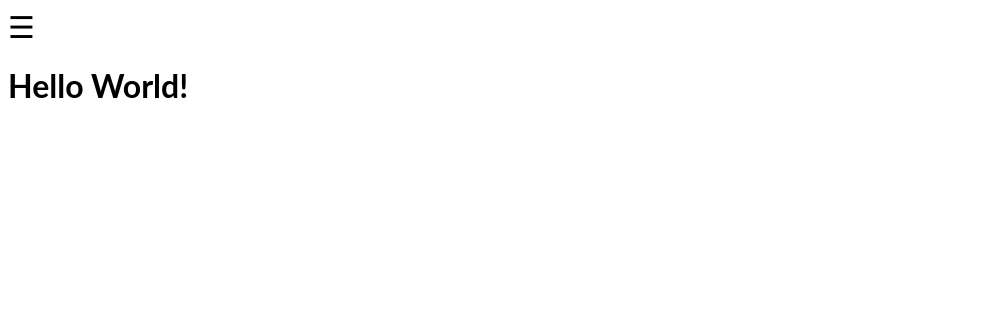
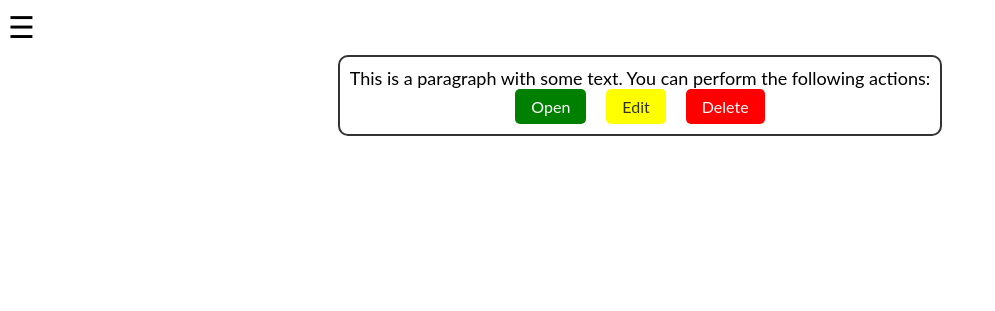
Before and after one commit to Halawany/bookmarks, a Django app: page / in a window 1280 px wide. Shown: the top 311 px of the page, without its empty margins (0-995 px from the left). Run offline with Django 4.2, Linux system fonts and the light colour scheme.

Commit message:
Added some new styles for bookmarks page

```diff
--- a/bookmark/urls.py
+++ b/bookmark/urls.py
@@ -1,6 +1,9 @@
 from django.urls import path
+from django.conf import settings
+from django.conf.urls.static import static
+
 from .views import HomeView
 
 urlpatterns = [
     path('', HomeView.as_view(), name='home'),
-]
+] + static(settings.STATIC_URL, document_root=settings.STATIC_ROOT)
--- a/static/css/main.css
+++ b/static/css/main.css
@@ -43,3 +43,129 @@ body {
   .sidenav {padding-top: 15px;}
   .sidenav a {font-size: 18px;}
 }
+
+/* Bookmark box */
+.box {
+  display: flex;
+  flex-direction: column;
+  align-items: center;
+  justify-content: center;
+  padding: 10px;
+  border: 2px solid #333;
+  border-radius: 10px;
+  margin: 10px auto;
+  width: max-content;
+  transition: transform 0.3s;
+  cursor: pointer;
+}
+
+.box:hover {
+  transform: scale(1.05);
+  box-shadow: 0 0 10px rgba(0, 0, 0, 0.2);
+}
+
+p {
+  margin: 0;
+  font-size: 18px;
+  text-align: center;
+}
+
+.options {
+  display: flex;
+  justify-content: center;
+}
+
+.option {
+  text-decoration: none;
+  padding: 8px 16px;
+  border-radius: 5px;
+  margin: 0 10px;
+  transition: background-color 0.3s, color 0.3s;
+}
+
+.option.open {
+  background-color: green;
+  color: white;
+}
+
+.option.edit {
+  background-color: yellow;
+  color: #333;
+}
+
+.option.delete {
+  background-color: red;
+  color: white;
+}
+
+/* edit popup */
+.popup {
+display: none;
+position: fixed;
+top: 0;
+left: 0;
+width: 100%;
+height: 100%;
+background-color: rgba(0, 0, 0, 0.7);
+display: flex;
+justify-content: center;
+align-items: center;
+z-index: 1;
+backdrop-filter: blur(5px);
+}
+
+.popup-content {
+background-color: #fff;
+padding: 20px;
+width: 60%;
+max-width: 400px;
+border-radius: 10px;
+box-shadow: 0 2px 10px rgba(0, 0, 0, 0.2);
+text-align: center;
+position: relative;
+}
+
+.close {
+position: absolute;
+top: 10px;
+right: 10px;
+font-size: 20px;
+cursor: pointer;
+}
+
+input {
+display: block;
+margin: 10px auto;
+padding: 10px;
+width: 90%;
+border: 1px solid #ccc;
+border-radius: 5px;
+}
+
+button {
+margin: 10px;
+padding: 10px 20px;
+border: none;
+border-radius: 5px;
+cursor: pointer;
+}
+
+#saveEdit {
+background-color: green;
+color: white;
+}
+
+#cancelEdit {
+background-color: red;
+color: white;
+}
+
+#confirmDelete {
+background-color: red;
+color: white;
+}
+
+#cancelDelete {
+background-color: green;
+color: white;
+}
--- a/static/js/script.js
+++ b/static/js/script.js
@@ -1,8 +1,69 @@
 // Navbar
 function openNav() {
-    document.getElementById("mySidenav").style.width = "100%";
-  }
+  document.getElementById("mySidenav").style.width = "100%";
+}
 
 function closeNav() {
-    document.getElementById("mySidenav").style.width = "0";
-  }
+  document.getElementById("mySidenav").style.width = "0";
+}
+
+// Bookmarks box
+// document.querySelector('.box').addEventListener('click', function () {
+//   // Example: Alert a message when the box is clicked
+//   alert('Box clicked! You can perform actions here.');
+// });
+
+// Edit popup
+const editButton = document.querySelector('.option.edit');
+const editPopup = document.querySelector('.popup#editPopup');
+const editClose = document.querySelector('.close#editClose');
+const saveEditButton = document.getElementById('saveEdit');
+const cancelEditButton = document.getElementById('cancelEdit');
+
+// Initially hide the popup
+editPopup.style.display = 'none';
+
+editButton.addEventListener('click', () => {
+  editPopup.style.display = 'block';
+});
+
+editClose.addEventListener('click', () => {
+  editPopup.style.display = 'none';
+});
+
+saveEditButton.addEventListener('click', () => {
+  // Handle saving the edit data here
+  editPopup.style.display = 'none';
+});
+
+cancelEditButton.addEventListener('click', () => {
+  // Handle canceling the edit action here
+  editPopup.style.display = 'none';
+});
+
+// Delete popup
+const deleteButton = document.querySelector('.option.delete');
+const deletePopup = document.querySelector('.popup#deletePopup');
+const deleteClose = document.querySelector('.close#deleteClose');
+const confirmDeleteButton = document.getElementById('confirmDelete');
+const cancelDeleteButton = document.getElementById('cancelDelete');
+
+// Initially hide the delete popup
+deletePopup.style.display = 'none';
+
+deleteButton.addEventListener('click', () => {
+  deletePopup.style.display = 'block';
+});
+
+deleteClose.addEventListener('click', () => {
+  deletePopup.style.display = 'none';
+});
+
+confirmDeleteButton.addEventListener('click', () => {
+  // Handle the delete action here
+  deletePopup.style.display = 'none';
+});
+
+cancelDeleteButton.addEventListener('click', () => {
+  deletePopup.style.display = 'none';
+});
--- a/templates/base.html
+++ b/templates/base.html
@@ -5,7 +5,7 @@
     <meta charset="UTF-8">
     <meta http-equiv="X-UA-Compatible" content="IE=edge">
     <meta name="viewport" content="width=device-width, initial-scale=1.0">
-    <link rel="stylesheet" href="{% static 'css/main.css' %}">
+    <link rel="stylesheet" type="text/css" href="{% static 'css/main.css' %}">
     <title>{% block title%}{% endblock %}</title>
 </head>
 <body>
--- a/templates/bookmark/home.html
+++ b/templates/bookmark/home.html
@@ -4,5 +4,33 @@
 {% endblock %}
 
 {% block body %}
-    <h1>Hello World!</h1>
+    <div class="box">
+        <p>This is a paragraph with some text. You can perform the following actions:</p>
+        <div class="options">
+            <a href="#" class="option open">Open</a>
+            <a href="#" class="option edit">Edit</a>
+            <a href="#" class="option delete">Delete</a>
+        </div>
+    </div>
+
+    <div class="popup" id="editPopup">
+        <div class="popup-content">
+            <span class="close" id="editClose">&times;</span>
+            <h2>Edit Item</h2>
+            <input type="text" id="editTitle" placeholder="Title">
+            <input type="text" id="editURL" placeholder="URL">
+            <button id="saveEdit">Save</button>
+            <button id="cancelEdit">Cancel</button>
+        </div>
+    </div>
+
+    <div class="popup" id="deletePopup">
+        <div class="popup-content">
+            <span class="close" id="deleteClose">&times;</span>
+            <h2>Delete Item</h2>
+            <p>Do you want to delete this item?</p>
+            <button id="confirmDelete">Yes</button>
+            <button id="cancelDelete">No</button>
+        </div>
+    </div>
 {% endblock %}
```
Also changed, not shown: db.sqlite3. Lines whose indentation alone changed are shown as unchanged.
